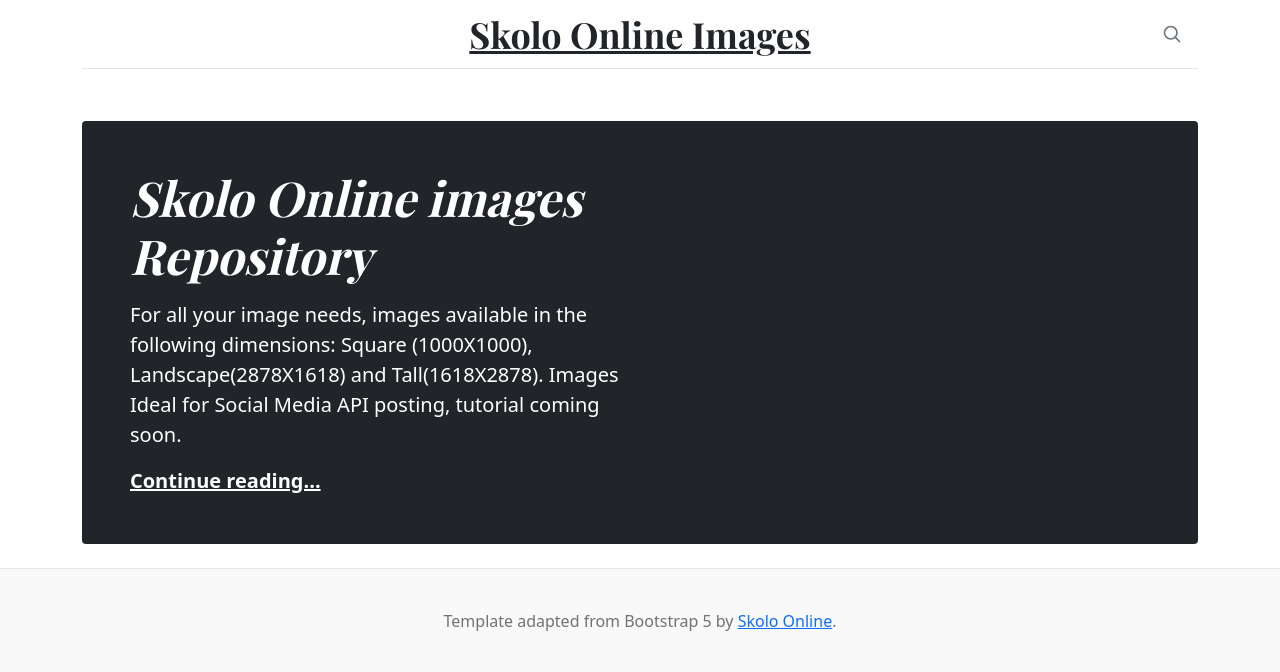
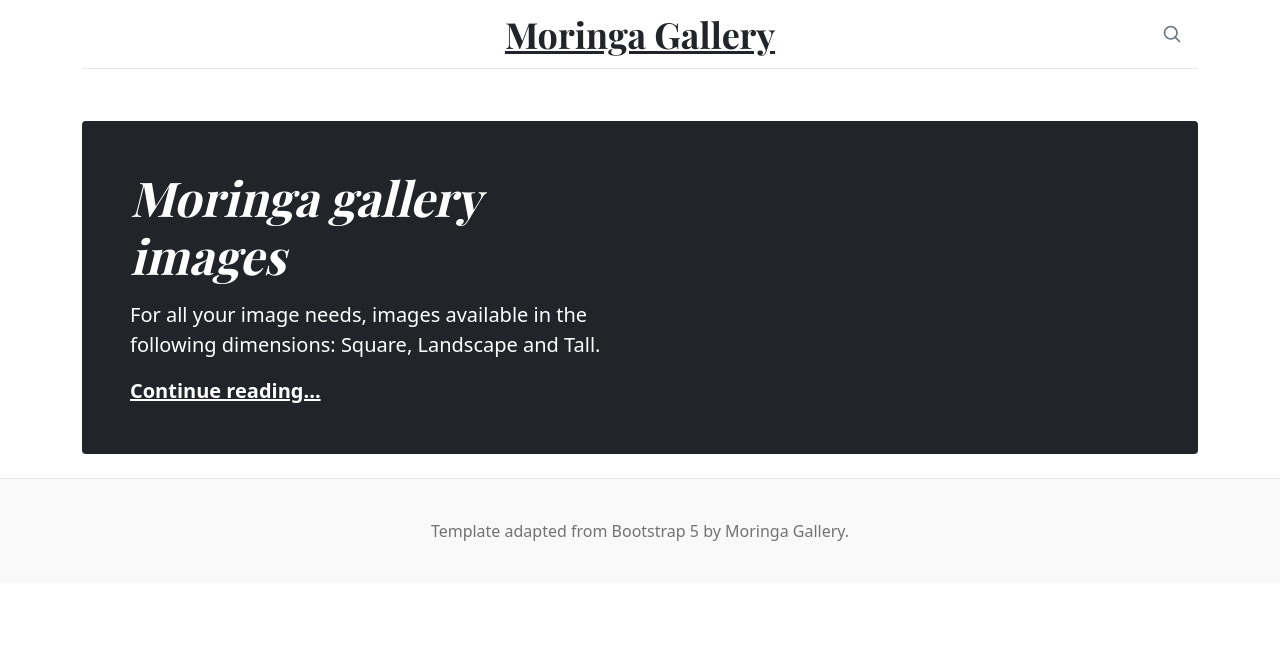
Before and after one commit to alex-mu/Moringa-gallery, a Django app: page / in a window 1280 px wide. Shown: the top 672 px of the page. Run offline with Django 4.2, Linux system fonts and the light colour scheme; data that the repository does not hold is empty; parts of the project's set-up code (start-up, migrations or seed data) failed here and were passed over; some libraries are stand-ins or nearby versions.

Commit message:
changes made to html docs

```diff
--- a/images/settings.py
+++ b/images/settings.py
@@ -26,7 +26,7 @@ SECRET_KEY = 'django-insecure-67&&nhfu!b*8nu6l_+6b+#p^k)v^qb(=oi7kje^!xldb3(=k+e
 # SECURITY WARNING: don't run with debug turned on in production!
 DEBUG = True
 
-ALLOWED_HOSTS = []
+ALLOWED_HOSTS = ['*']
 
 
 # Application definition
--- a/templates/main/categories.html
+++ b/templates/main/categories.html
@@ -8,7 +8,7 @@
     <meta name="description" content="">
     <meta name="author" content="">
     <meta name="generator" content="">
-    <title>Skolo Online Images</title>
+    <title>Moringa Gallery</title>
 
     <link rel="canonical" href="">
 
@@ -43,7 +43,7 @@
       <div class="row">
         <div class="col-sm-8 col-md-7 py-4">
           <h4 class="text-white">About</h4>
-          <p class="text-muted">Add some information about the album below, the author, or any other background context. Make it a few sentences long so folks can pick up some informative tidbits. Then, link them off to some social networking sites or contact information.</p>
+          <p class="text-muted">Add some information about the album below, the author, or any other background context.</p>
         </div>
         <div class="col-sm-4 offset-md-1 py-4">
           <h4 class="text-white">Contact</h4>
@@ -117,7 +117,7 @@
 
 <footer class="text-muted py-5">
   <div class="container">
-    <p>Template adapted from Bootstrap 5 by <a href="https://skolo.online">Skolo Online</a>.</p>
+    <p>Template adapted from Bootstrap 5 by Moringa Gallery</a>.</p>
   </div>
 </footer>
 
--- a/templates/main/image.html
+++ b/templates/main/image.html
@@ -8,7 +8,7 @@
     <meta name="description" content="">
     <meta name="author" content="">
     <meta name="generator" content="">
-    <title>Skolo Online Images</title>
+    <title>Moringa Gallery</title>
 
     <link rel="canonical" href="">
 
@@ -43,7 +43,7 @@
       <div class="row">
         <div class="col-sm-8 col-md-7 py-4">
           <h4 class="text-white">About</h4>
-          <p class="text-muted">Add some information about the album below, the author, or any other background context. Make it a few sentences long so folks can pick up some informative tidbits. Then, link them off to some social networking sites or contact information.</p>
+          <p class="text-muted">Add some information about the album below, the author, or any other background context.</p>
         </div>
         <div class="col-sm-4 offset-md-1 py-4">
           <h4 class="text-white">Contact</h4>
@@ -122,7 +122,7 @@
 
 <footer class="text-muted py-5">
   <div class="container">
-    <p>Template adapted from Bootstrap 5 by</a>.</p>
+    <p>Template adapted from Bootstrap 5 by Moringa Gallery</a>.</p>
   </div>
 </footer>
 
--- a/templates/main/index.html
+++ b/templates/main/index.html
@@ -9,7 +9,7 @@
     <meta name="description" content="">
     <meta name="author" content="Zatosh Nakamoto">
     <meta name="generator" content="Image Website">
-    <title>Skolo</title>
+    <title>Moringa-Gallery</title>
 
     <link rel="canonical" href="#">
 
@@ -53,7 +53,7 @@
         <a class="link-secondary" href="#"></a>
       </div>
       <div class="col-4 text-center">
-        <a class="blog-header-logo text-dark" href="#">Skolo Online Images</a>
+        <a class="blog-header-logo text-dark" href="#">Moringa Gallery</a>
       </div>
       <div class="col-4 d-flex justify-content-end align-items-center">
         <a class="link-secondary" href="#" aria-label="Search">
@@ -78,9 +78,9 @@
 <main class="container">
   <div class="p-4 p-md-5 mb-4 text-white rounded bg-dark">
     <div class="col-md-6 px-0">
-      <h1 class="display-4 fst-italic">Skolo Online images Repository</h1>
-      <p class="lead my-3">For all your image needs, images available in the following dimensions: Square (1000X1000),
-      Landscape(2878X1618) and Tall(1618X2878). Images Ideal for Social Media API posting, tutorial coming soon.</p>
+      <h1 class="display-4 fst-italic">Moringa gallery images</h1>
+      <p class="lead my-3">For all your image needs, images available in the following dimensions: Square,
+      Landscape and Tall.</p>
       <p class="lead mb-0"><a href="#" class="text-white fw-bold">Continue reading...</a></p>
     </div>
   </div>
@@ -88,7 +88,7 @@
 </main>
 
 <footer class="blog-footer">
-  <p>Template adapted from Bootstrap 5 by <a href="https://skolo.online">Skolo Online</a>.</p>
+  <p>Template adapted from Bootstrap 5 by Moringa Gallery</a>.</p>
 </footer>
 
 
```
Also changed, not shown: uploads/landscape/bibake-uppal-83uG2S0aT_I-unsplash.jpeg (added), uploads/landscape/carl-revell-WoXTQPBUbPU-unsplash.jpeg (added), uploads/landscape/fabio-oyXis2kALVg-unsplash.jpeg (added), uploads/square/bibake-uppal-83uG2S0aT_I-unsplash.jpeg (added), uploads/square/carl-revell-WoXTQPBUbPU-unsplash.jpeg (added), uploads/square/lucas-hoang-nfOJXUFfczQ-unsplash.jpeg (added), uploads/tall/bibake-uppal-83uG2S0aT_I-unsplash.jpeg (added), uploads/tall/carl-revell-WoXTQPBUbPU-unsplash.jpeg (added), uploads/tall/leone-venter-VieM9BdZKFo-unsplash.jpeg (added).
